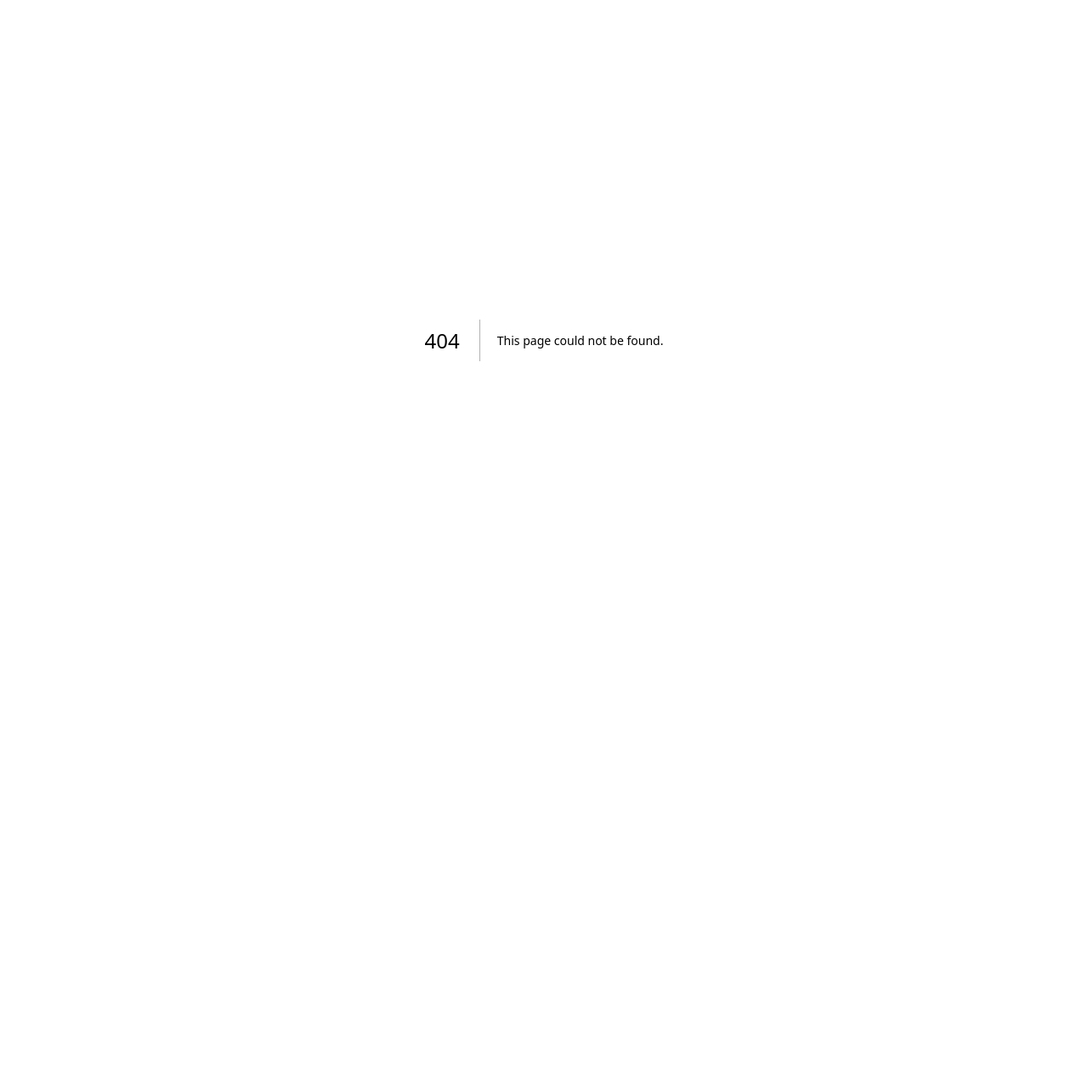
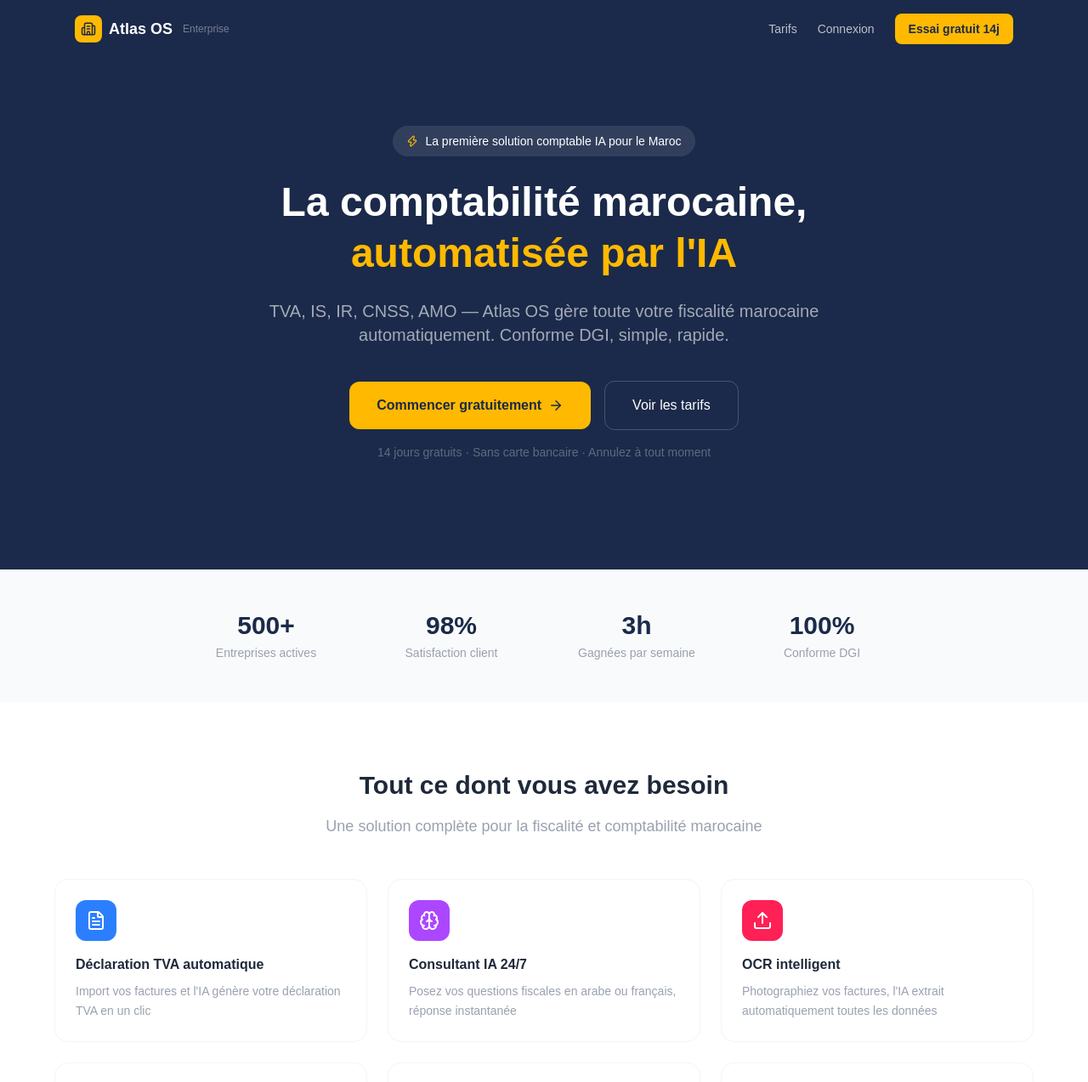
Before and after one commit to marwandevlo/atlas-os, a Next.js app: page /landing in a window 1280 px wide. Before the commit this address had no page. Shown: the top 1273 px of the page at 85% size. Before the commit the page ends 800 px from the top, so only its background shows below. Built offline with nearby package versions, Linux system fonts and the light colour scheme.

Commit message:
add landing page

```diff
--- /dev/null
+++ b/app/landing/page.tsx
@@ -0,0 +1,177 @@
+'use client';
+import { useRouter } from 'next/navigation';
+import { Building2, CheckCircle, Zap, Shield, Brain, FileText, TrendingUp, Upload, ArrowRight, Star } from 'lucide-react';
+
+const features = [
+  { icon: FileText, title: 'Déclaration TVA automatique', desc: 'Import vos factures et l\'IA génère votre déclaration TVA en un clic', color: 'bg-blue-500' },
+  { icon: Brain, title: 'Consultant IA 24/7', desc: 'Posez vos questions fiscales en arabe ou français, réponse instantanée', color: 'bg-purple-500' },
+  { icon: Upload, title: 'OCR intelligent', desc: 'Photographiez vos factures, l\'IA extrait automatiquement toutes les données', color: 'bg-rose-500' },
+  { icon: TrendingUp, title: 'IS & IR automatisés', desc: 'Calcul automatique de l\'impôt sur sociétés et IR salaires selon le barème marocain', color: 'bg-green-500' },
+  { icon: Shield, title: 'Conforme DGI Maroc', desc: 'Mis à jour en temps réel selon les circulaires de la Direction Générale des Impôts', color: 'bg-amber-500' },
+  { icon: Zap, title: 'Export & télédéclaration', desc: 'Exportez vos déclarations au format DGI et télédéclarez directement', color: 'bg-cyan-500' },
+];
+
+const testimonials = [
+  { name: 'Karim Benjelloun', role: 'Gérant PME, Casablanca', text: 'Atlas OS m\'a fait gagner 3 jours par mois sur ma comptabilité. La TVA est déclarée automatiquement!', stars: 5 },
+  { name: 'Fatima Zahra Alami', role: 'Expert-comptable, Rabat', text: 'Enfin un logiciel marocain qui comprend vraiment notre fiscalité. Bien supérieur aux solutions étrangères.', stars: 5 },
+  { name: 'Youssef Tazi', role: 'Auto-entrepreneur, Marrakech', text: 'Simple, rapide et conforme. Je recommande à tous les entrepreneurs marocains.', stars: 5 },
+];
+
+export default function LandingPage() {
+  const router = useRouter();
+
+  return (
+    <div className="min-h-screen bg-white">
+      {/* Navbar */}
+      <nav className="bg-[#1B2A4A] text-white sticky top-0 z-50">
+        <div className="max-w-6xl mx-auto px-6 py-4 flex items-center justify-between">
+          <div className="flex items-center gap-2">
+            <div className="w-8 h-8 bg-amber-400 rounded-lg flex items-center justify-center">
+              <Building2 size={18} className="text-[#1B2A4A]" />
+            </div>
+            <span className="font-bold text-lg">Atlas OS</span>
+            <span className="text-white/40 text-xs ml-1">Enterprise</span>
+          </div>
+          <div className="flex items-center gap-6">
+            <button onClick={() => router.push('/pricing')} className="text-white/70 hover:text-white text-sm transition-colors">Tarifs</button>
+            <button onClick={() => router.push('/login')} className="text-white/70 hover:text-white text-sm transition-colors">Connexion</button>
+            <button onClick={() => router.push('/login')} className="px-4 py-2 bg-amber-400 text-[#1B2A4A] rounded-lg text-sm font-bold hover:bg-amber-300 transition-colors">
+              Essai gratuit 14j
+            </button>
+          </div>
+        </div>
+      </nav>
+
+      {/* Hero */}
+      <section className="bg-[#1B2A4A] text-white pt-20 pb-32">
+        <div className="max-w-4xl mx-auto text-center px-6">
+          <div className="inline-flex items-center gap-2 bg-white/10 rounded-full px-4 py-2 text-sm mb-6">
+            <Zap size={14} className="text-amber-400" />
+            <span>La première solution comptable IA pour le Maroc</span>
+          </div>
+          <h1 className="text-5xl font-bold leading-tight mb-6">
+            La comptabilité marocaine,<br />
+            <span className="text-amber-400">automatisée par l'IA</span>
+          </h1>
+          <p className="text-white/60 text-xl mb-10 max-w-2xl mx-auto">
+            TVA, IS, IR, CNSS, AMO — Atlas OS gère toute votre fiscalité marocaine automatiquement. Conforme DGI, simple, rapide.
+          </p>
+          <div className="flex items-center justify-center gap-4">
+            <button onClick={() => router.push('/login')} className="flex items-center gap-2 px-8 py-4 bg-amber-400 text-[#1B2A4A] rounded-xl text-base font-bold hover:bg-amber-300 transition-colors">
+              Commencer gratuitement <ArrowRight size={18} />
+            </button>
+            <button onClick={() => router.push('/pricing')} className="px-8 py-4 border border-white/20 rounded-xl text-base hover:bg-white/10 transition-colors">
+              Voir les tarifs
+            </button>
+          </div>
+          <p className="text-white/30 text-sm mt-4">14 jours gratuits · Sans carte bancaire · Annulez à tout moment</p>
+        </div>
+      </section>
+
+      {/* Stats */}
+      <section className="bg-gray-50 py-12">
+        <div className="max-w-4xl mx-auto px-6">
+          <div className="grid grid-cols-4 gap-6 text-center">
+            {[
+              { value: '500+', label: 'Entreprises actives' },
+              { value: '98%', label: 'Satisfaction client' },
+              { value: '3h', label: 'Gagnées par semaine' },
+              { value: '100%', label: 'Conforme DGI' },
+            ].map((s, i) => (
+              <div key={i}>
+                <p className="text-3xl font-bold text-[#1B2A4A]">{s.value}</p>
+                <p className="text-gray-400 text-sm mt-1">{s.label}</p>
+              </div>
+            ))}
+          </div>
+        </div>
+      </section>
+
+      {/* Features */}
+      <section className="py-20 px-6">
+        <div className="max-w-6xl mx-auto">
+          <div className="text-center mb-12">
+            <h2 className="text-3xl font-bold text-gray-800 mb-4">Tout ce dont vous avez besoin</h2>
+            <p className="text-gray-400 text-lg">Une solution complète pour la fiscalité et comptabilité marocaine</p>
+          </div>
+          <div className="grid grid-cols-3 gap-6">
+            {features.map((f, i) => (
+              <div key={i} className="bg-white rounded-2xl p-6 border border-gray-100 hover:shadow-lg transition-shadow">
+                <div className={`w-12 h-12 ${f.color} rounded-xl flex items-center justify-center mb-4`}>
+                  <f.icon size={24} className="text-white" />
+                </div>
+                <h3 className="font-bold text-gray-800 mb-2">{f.title}</h3>
+                <p className="text-gray-400 text-sm leading-relaxed">{f.desc}</p>
+              </div>
+            ))}
+          </div>
+        </div>
+      </section>
+
+      {/* Vs Competition */}
+      <section className="bg-[#1B2A4A] text-white py-16 px-6">
+        <div className="max-w-3xl mx-auto text-center">
+          <h2 className="text-3xl font-bold mb-4">Pourquoi Atlas OS ?</h2>
+          <p className="text-white/60 mb-10">Comparé aux solutions génériques non adaptées au Maroc</p>
+          <div className="grid grid-cols-3 gap-4">
+            {[
+              { label: 'Conforme TVA Maroc', atlas: true, other: false },
+              { label: 'CNSS / AMO automatique', atlas: true, other: false },
+              { label: 'Barème IR marocain', atlas: true, other: false },
+              { label: 'Interface en Darija/FR', atlas: true, other: false },
+              { label: 'Prix adapté Maroc', atlas: true, other: false },
+              { label: 'Support local', atlas: true, other: false },
+            ].map((r, i) => (
+              <div key={i} className="bg-white/10 rounded-xl p-4 flex items-center justify-between">
+                <span className="text-sm text-white/80">{r.label}</span>
+                <div className="flex gap-3">
+                  <CheckCircle size={16} className="text-green-400" />
+                </div>
+              </div>
+            ))}
+          </div>
+        </div>
+      </section>
+
+      {/* Testimonials */}
+      <section className="py-20 px-6 bg-gray-50">
+        <div className="max-w-6xl mx-auto">
+          <div className="text-center mb-12">
+            <h2 className="text-3xl font-bold text-gray-800 mb-4">Ils nous font confiance</h2>
+          </div>
+          <div className="grid grid-cols-3 gap-6">
+            {testimonials.map((t, i) => (
+              <div key={i} className="bg-white rounded-2xl p-6 border border-gray-100 shadow-sm">
+                <div className="flex gap-1 mb-4">
+                  {[...Array(t.stars)].map((_, j) => <Star key={j} size={14} className="text-amber-400 fill-amber-400" />)}
+                </div>
+                <p className="text-gray-600 text-sm leading-relaxed mb-4">"{t.text}"</p>
+                <div>
+                  <p className="font-semibold text-gray-800 text-sm">{t.name}</p>
+                  <p className="text-gray-400 text-xs">{t.role}</p>
+                </div>
+              </div>
+            ))}
+          </div>
+        </div>
+      </section>
+
+      {/* CTA */}
+      <section className="bg-amber-400 py-16 px-6">
+        <div className="max-w-2xl mx-auto text-center">
+          <h2 className="text-3xl font-bold text-[#1B2A4A] mb-4">Prêt à automatiser votre comptabilité?</h2>
+          <p className="text-[#1B2A4A]/70 mb-8">Rejoignez 500+ entreprises marocaines qui font confiance à Atlas OS</p>
+          <button onClick={() => router.push('/login')} className="flex items-center gap-2 px-10 py-4 bg-[#1B2A4A] text-white rounded-xl text-base font-bold hover:bg-[#243660] transition-colors mx-auto">
+            Démarrer maintenant <ArrowRight size={18} />
+          </button>
+        </div>
+      </section>
+
+      {/* Footer */}
+      <footer className="bg-[#1B2A4A] text-white/40 py-8 px-6 text-center text-sm">
+        <p>© 2026 Atlas OS Enterprise · Maroc · Tous droits réservés</p>
+        <p className="mt-1">Conforme DGI · CNSS · AMO · Code Général des Impôts Maroc</p>
+      </footer>
+    </div>
+  );
+}
```
